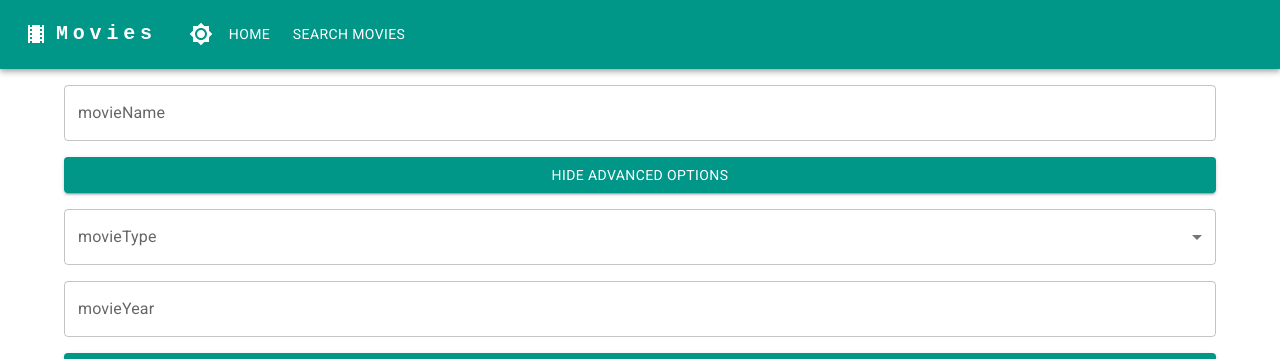
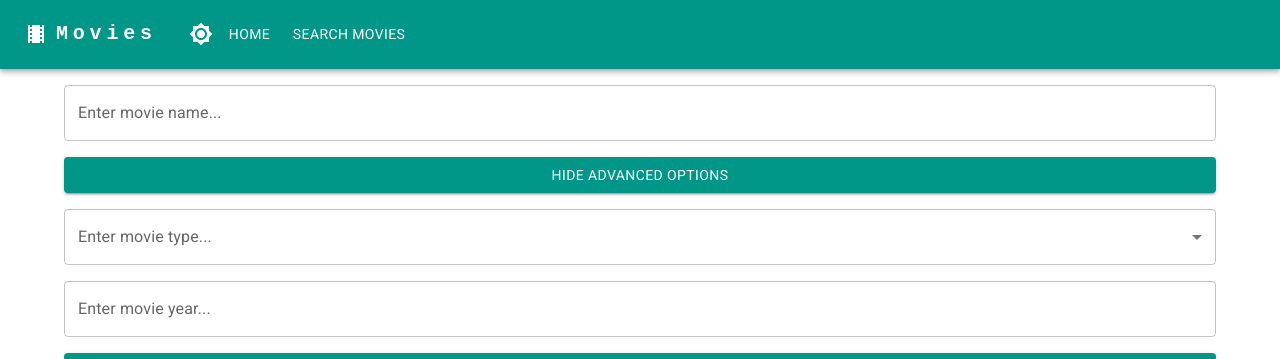
Before and after one commit to smerch88/next_js_movies, a Next.js app: page /movies in a window 1280 px wide. Both pictures are taken after a click on the button "SHOW ADVANCED OPTIONS". Shown: the top 359 px of the page. Built offline with nearby package versions, Linux system fonts and the light colour scheme.

Commit message:
fix: normal labels

```diff
--- a/src/components/SearchForm.tsx
+++ b/src/components/SearchForm.tsx
@@ -95,7 +95,7 @@ const SearchForm: FC = () => {
           fullWidth
           id="movieName"
           name="movieName"
-          label="movieName"
+          label="Enter movie name..."
           value={formik.values.movieName}
           onChange={formik.handleChange}
           error={formik.touched.movieName && Boolean(formik.errors.movieName)}
@@ -113,9 +113,9 @@ const SearchForm: FC = () => {
         </Button>
         {showAdvancedOptions && (
           <FormControl fullWidth sx={{ marginBottom: theme.spacing(2) }}>
-            <InputLabel id="sort-label">movieType</InputLabel>
+            <InputLabel id="sort-label">Enter movie type...</InputLabel>
             <Select
-              label="movieType"
+              label="Enter movie type..."
               labelId="movieType"
               id="movieType"
               name="movieType"
@@ -139,7 +139,7 @@ const SearchForm: FC = () => {
             fullWidth
             id="movieYear"
             name="movieYear"
-            label="movieYear"
+            label="Enter movie year..."
             value={formik.values.movieYear}
             onChange={formik.handleChange}
             error={formik.touched.movieYear && Boolean(formik.errors.movieYear)}
```
